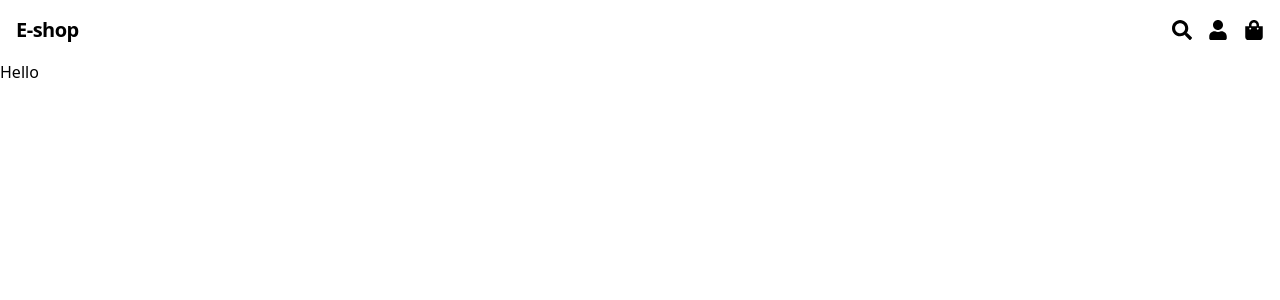
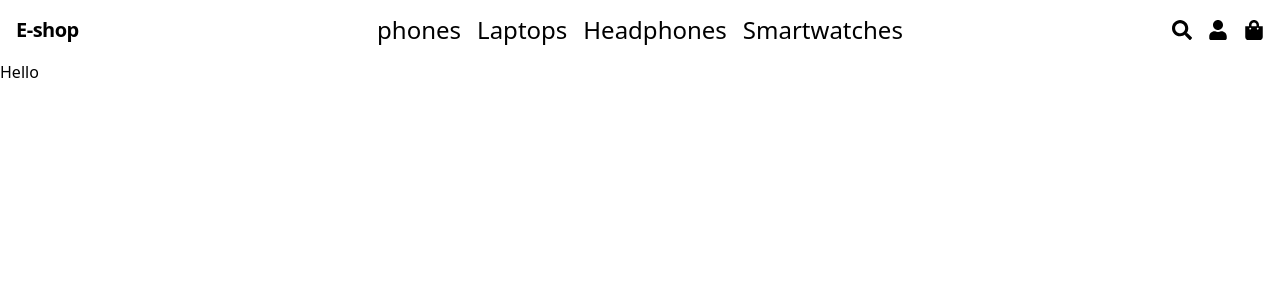
Before and after one commit to CGAJAY/E-commerce-web-app, a React (Vite) app in the folder client/: page / in a window 1280 px wide. Shown: the top 300 px of the page. Built offline with nearby package versions, Linux system fonts and the light colour scheme.

Commit message:
Added category links in the header for desktop layout

```diff
--- a/client/src/components/Header.jsx
+++ b/client/src/components/Header.jsx
@@ -7,6 +7,12 @@ import {
 } from "react-icons/fa";
 
 const Header = () => {
+	const categories = [
+		"phones",
+		"Laptops",
+		"Headphones",
+		"Smartwatches",
+	];
 	return (
 		<header className="bg-white text-black">
 			<div className="container mx-auto px-4 py-4">
@@ -22,6 +28,19 @@ const Header = () => {
 							E-shop
 						</span>
 					</div>
+
+					{/* Categories for Desktop layout */}
+					<nav className="hidden lg:flex space-x-4 absolute left-1/2 transform -translate-x-1/2">
+						{categories.map((category) => (
+							<a
+								key={category}
+								href="#"
+								className="text-2xl hover:text-yellow-500"
+							>
+								{category}
+							</a>
+						))}
+					</nav>
 
 					{/* Account and Cart */}
 					<div className="flex items-center space-x-4">
```
